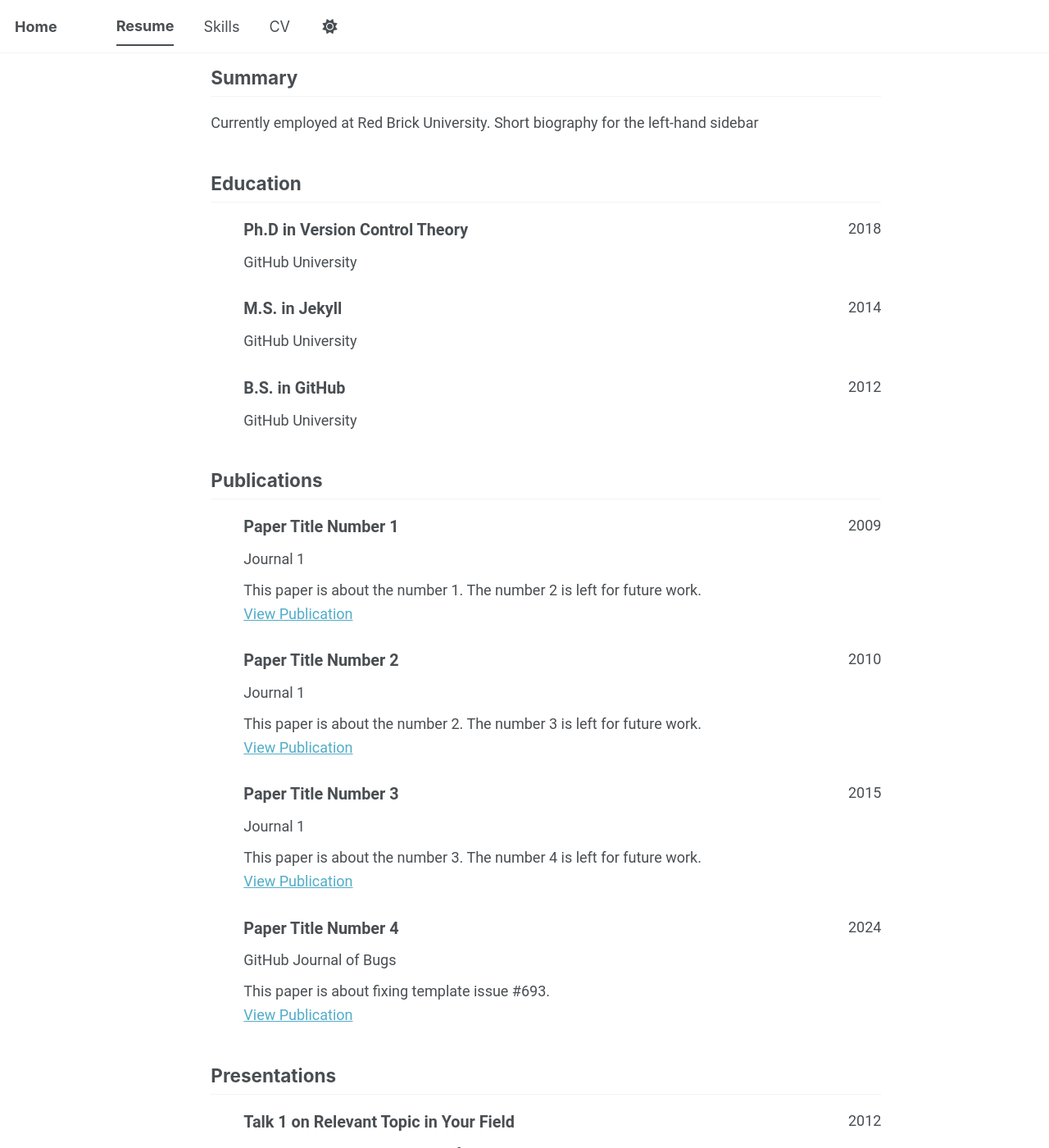
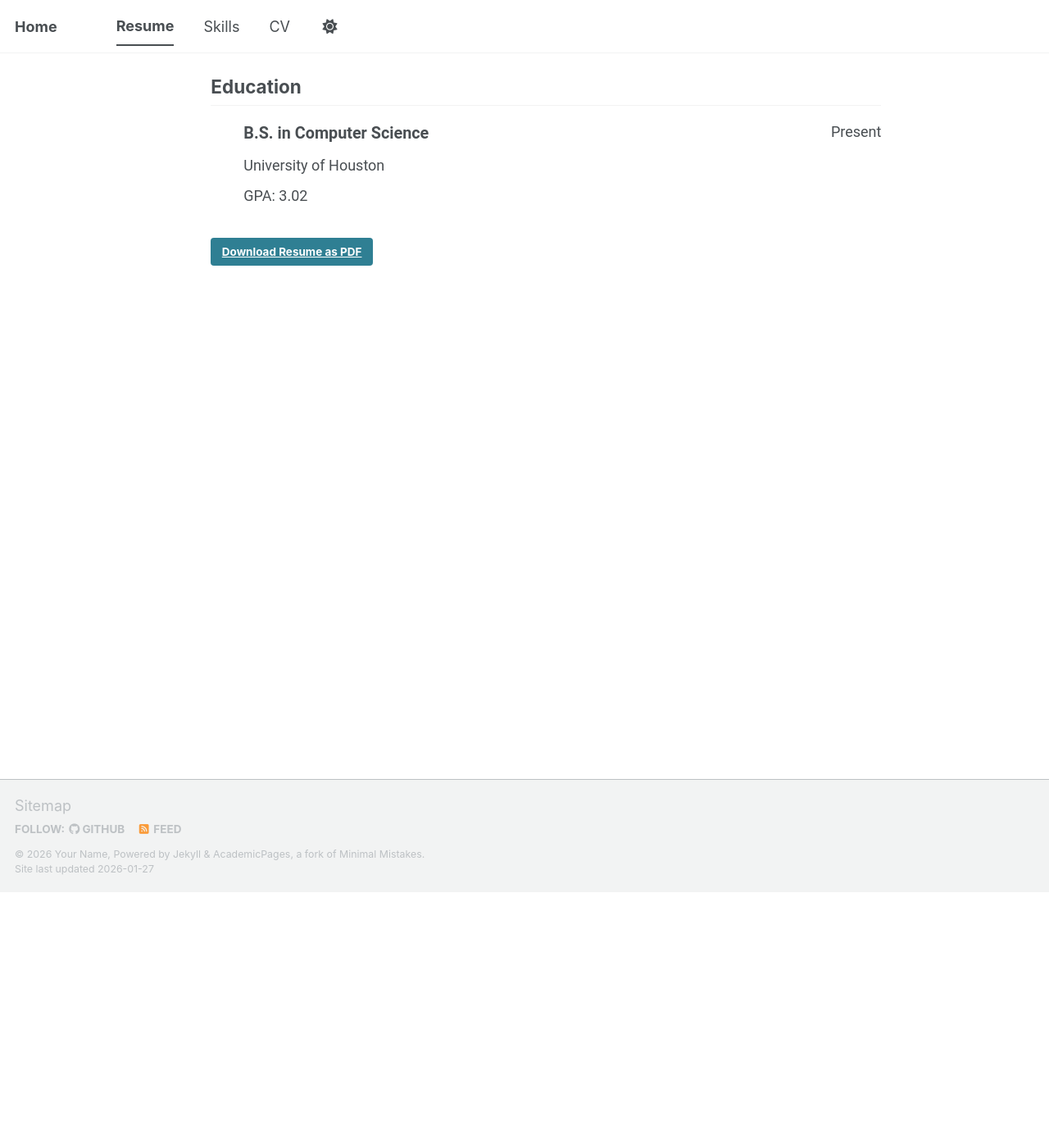
Before and after one commit to Queen-aty/Queen-aty.github.io, a Jekyll site: the page built from _pages/cv-json.md, in a window 1280 px wide and 1400 px high, scrolled down 312 px. Shown: the whole window at 82% size. Built offline with Jekyll 4.4.1, drawn with Linux system fonts in a browser that asks for light colours; a script bundle is joined from its source files by our own code; library files that are not in the unit come from our copies; some of the changed text lies outside the part shown.

Commit message:
Update cv.json

```diff
--- a/_data/cv.json
+++ b/_data/cv.json
@@ -1,14 +1,13 @@
 {
   "basics": {
     "name": "Queen Yuliandri",
-    "email": "none@example.org",
-    "phone": "",
-    "website": "https://academicpages.github.io",
-    "summary": "Currently employed at Red Brick University. Short biography for the left-hand sidebar",
+    "email": "queenaty08@gmail.com",
+    "phone": "(646)752-9349",
+    "website": "https://queen-aty.github.io",
     "location": {
       "address": "",
       "postalCode": "",
-      "city": "Earth",
+      "city": "Houston",
       "countryCode": "US",
       "region": ""
     },
@@ -33,30 +32,12 @@
   "work": [],
   "education": [
     {
-      "institution": "GitHub University",
-      "area": "Ph.D in Version Control Theory",
+      "institution": "University of Houston",
+      "area": "B.S. in Computer Science",
       "studyType": "",
-      "startDate": "",
-      "endDate": "2018",
-      "gpa": null,
-      "courses": []
-    },
-    {
-      "institution": "GitHub University",
-      "area": "M.S. in Jekyll",
-      "studyType": "",
-      "startDate": "",
-      "endDate": "2014",
-      "gpa": null,
-      "courses": []
-    },
-    {
-      "institution": "GitHub University",
-      "area": "B.S. in GitHub",
-      "studyType": "",
-      "startDate": "",
-      "endDate": "2012",
-      "gpa": null,
+      "startDate": "2022",
+      "endDate": "Present",
+      "gpa": 3.02,
       "courses": []
     }
   ],
@@ -64,89 +45,7 @@
   "languages": [],
   "interests": [],
   "references": [],
-  "publications": [
-    {
-      "name": "Paper Title Number 1",
-      "publisher": "Journal 1",
-      "releaseDate": "2009-10-01",
-      "website": "https://academicpages.github.io/files/paper1.pdf",
-      "summary": "This paper is about the number 1. The number 2 is left for future work."
-    },
-    {
-      "name": "Paper Title Number 2",
-      "publisher": "Journal 1",
-      "releaseDate": "2010-10-01",
-      "website": "https://academicpages.github.io/files/paper2.pdf",
-      "summary": "This paper is about the number 2. The number 3 is left for future work."
-    },
-    {
-      "name": "Paper Title Number 3",
-      "publisher": "Journal 1",
-      "releaseDate": "2015-10-01",
-      "website": "https://academicpages.github.io/files/paper3.pdf",
-      "summary": "This paper is about the number 3. The number 4 is left for future work."
-    },
-    {
-      "name": "Paper Title Number 4",
-      "publisher": "GitHub Journal of Bugs",
-      "releaseDate": "2024-02-17",
-      "website": "https://academicpages.github.io/files/paper3.pdf",
-      "summary": "This paper is about fixing template issue #693."
-    }
-  ],
-  "presentations": [
-    {
-      "name": "Talk 1 on Relevant Topic in Your Field",
-      "event": "UC San Francisco, Department of Testing",
-      "date": "2012-03-01",
-      "location": "San Francisco, CA, USA",
-      "description": ""
-    },
-    {
-      "name": "Tutorial 1 on Relevant Topic in Your Field",
-      "event": "UC-Berkeley Institute for Testing Science",
-      "date": "2013-03-01",
-      "location": "Berkeley, CA, USA",
-      "description": ""
-    },
-    {
-      "name": "Talk 2 on Relevant Topic in Your Field",
-      "event": "London School of Testing",
-      "date": "2014-02-01",
-      "location": "London, UK",
-      "description": ""
-    },
-    {
-      "name": "Conference Proceeding talk 3 on Relevant Topic in Your Field",
-      "event": "Testing Institute of America 2014 Annual Conference",
-      "date": "2014-03-01",
-      "location": "Los Angeles, CA, USA",
-      "description": ""
-    }
-  ],
-  "teaching": [
-    {
-      "course": "Teaching experience 1",
-      "institution": "University 1, Department",
-      "date": "2014-01-01",
-      "role": "Undergraduate course",
-      "description": ""
-    },
-    {
-      "course": "Teaching experience 2",
-      "institution": "University 1, Department",
-      "date": "2015-01-01",
-      "role": "Workshop",
-      "description": ""
-    }
-  ],
-  "portfolio": [
-    {
-      "name": "Portfolio item number 1",
-      "category": "portfolio",
-      "date": "",
-      "url": "",
-      "description": "Short description of portfolio item number 1<br/><img src='/images/500x300.png'>"
-    }
-  ]
+  "publications": [],
+  "presentations": [],
+  "teaching": []
 }
```
